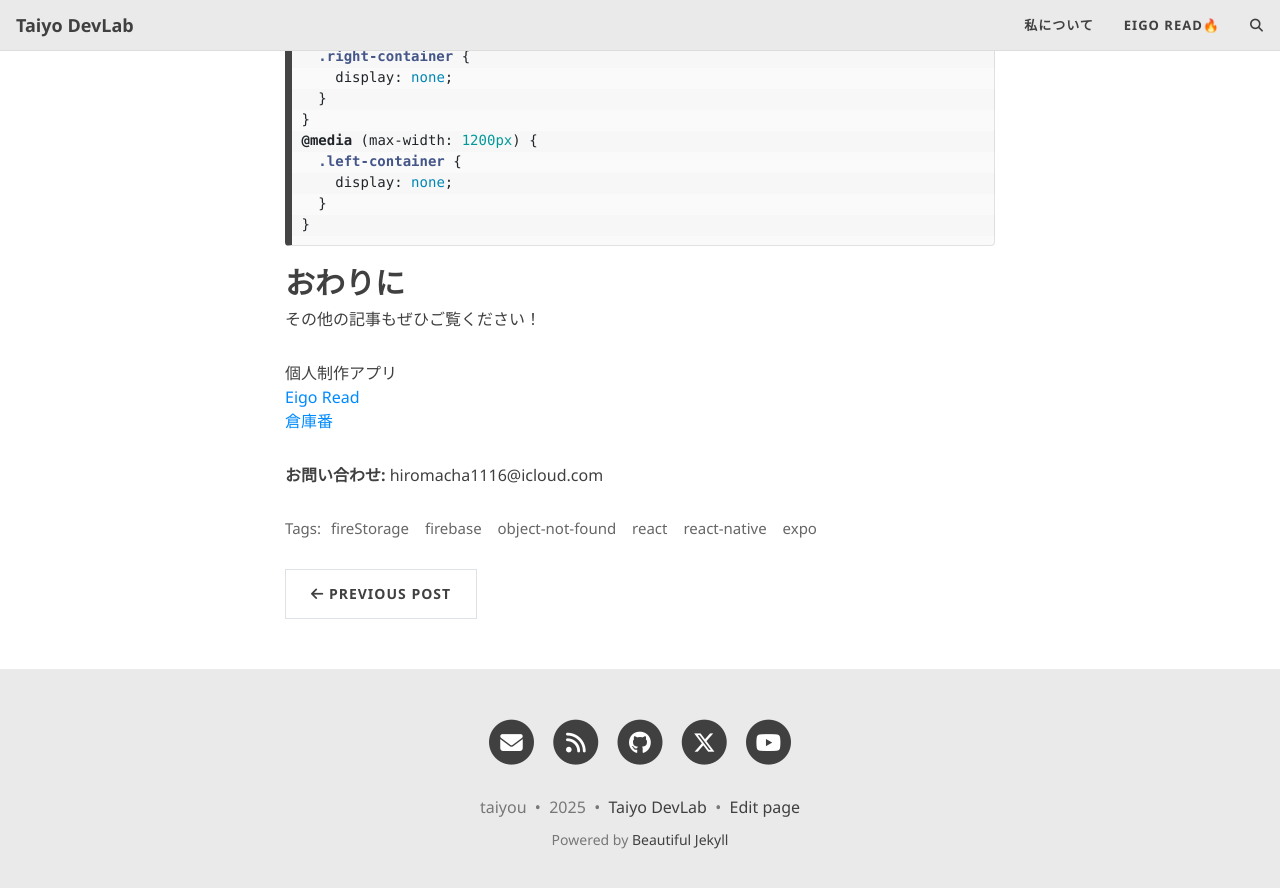
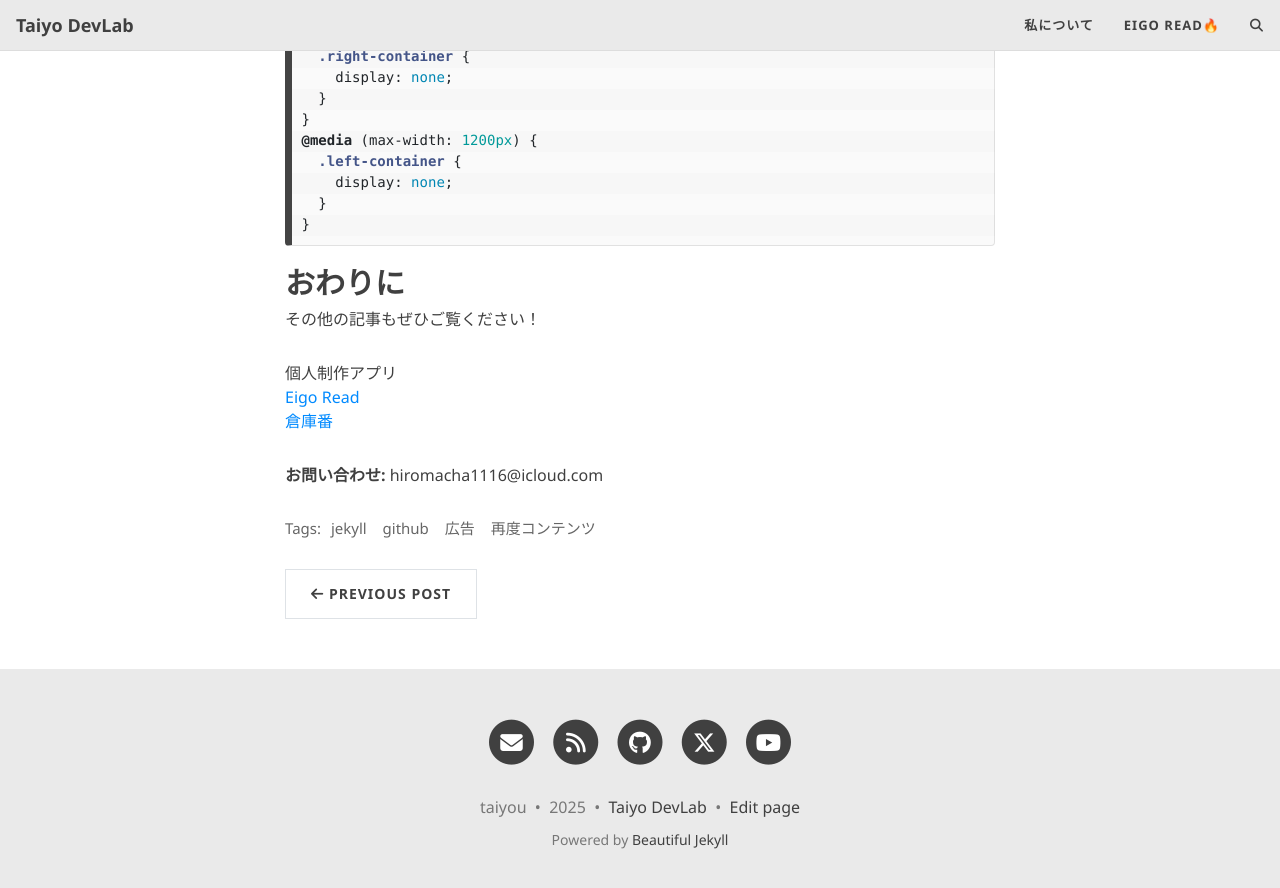
Before and after one commit to macha1316/beautiful-jekyll-master, a Jekyll site: the page built from _posts/2025-07-21-jekyll-side-contents.md, in a window 1280 px wide and 900 px high, scrolled down 1978 px. Shown: the top 888 px of the window. Built offline with Jekyll 4.4.1, drawn with Linux system fonts in a browser that asks for light colours; comment, search, counter and statistics services are not loaded.

Commit message:
fix: 画像、タグ

```diff
--- a/_posts/2025-07-21-jekyll-side-contents.md
+++ b/_posts/2025-07-21-jekyll-side-contents.md
@@ -2,9 +2,9 @@
 layout: post
 title: "jekyll で作成したサイトにサイドバー広告つけてみた"
 cover-img: /assets/img/header.png
-thumbnail-img: /assets/img/firestorage-logo.png
-share-img: /assets/img/firestorage-logo.png
-tags: [fireStorage, firebase, object-not-found, react, react-native, expo]
+thumbnail-img: /assets/img/GitHub.png
+share-img: /assets/img/GitHub.png
+tags: [jekyll, github, 広告, 再度コンテンツ]
 author: taiyou
 ---
 
```
